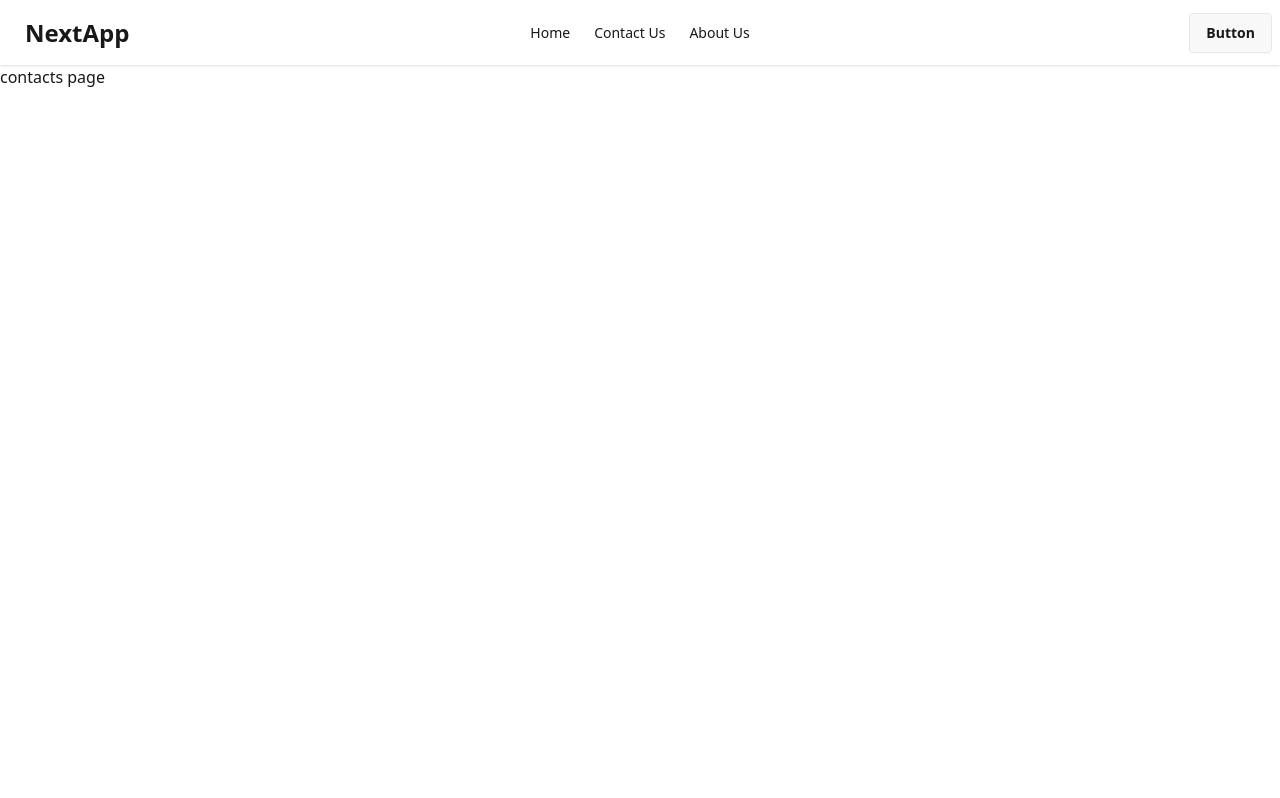
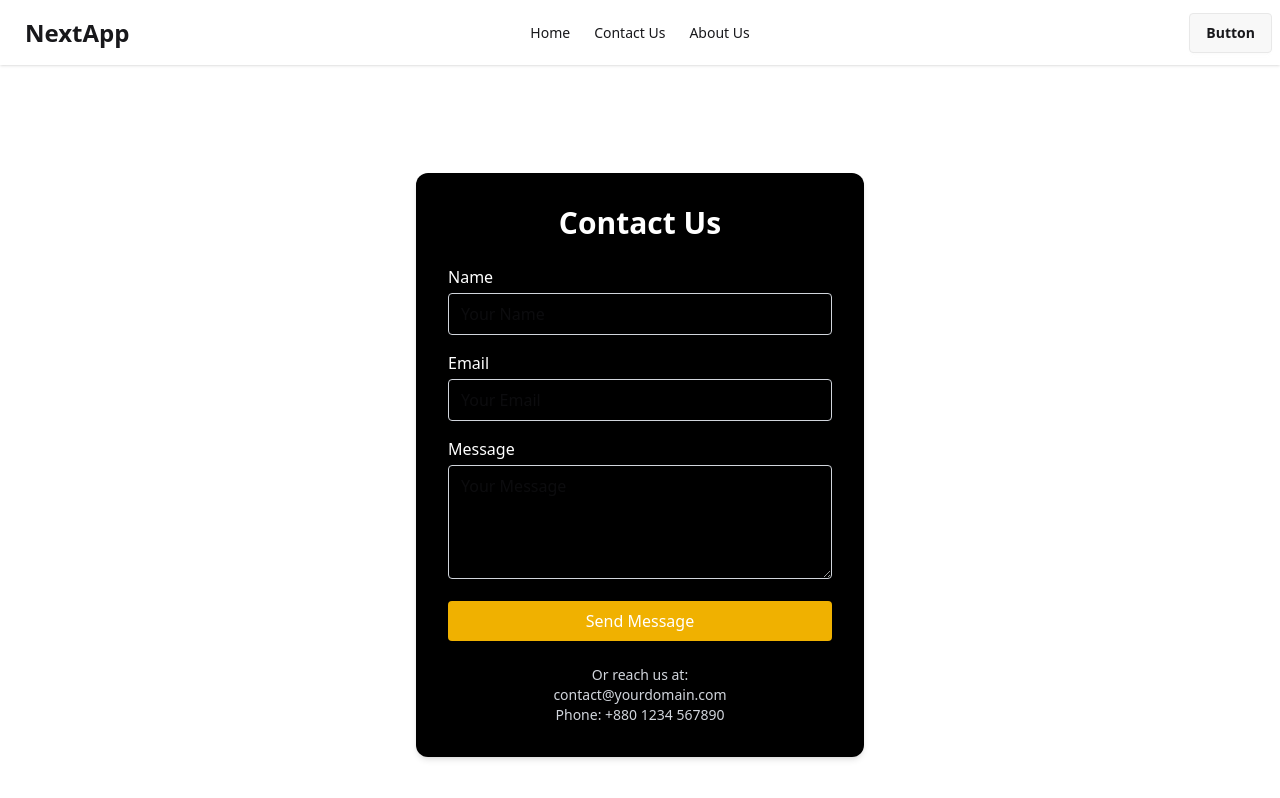
Before and after one commit to md-abu-naim/NextApp, a Next.js app: page /contacts in a window 1280 px wide. Shown: the top 798 px of the page. Built offline with nearby package versions, Linux system fonts and the light colour scheme.

Commit message:
contact page

```diff
--- a/src/app/contacts/page.jsx
+++ b/src/app/contacts/page.jsx
@@ -2,9 +2,52 @@ import React from 'react';
 
 const Contacts = () => {
     return (
-        <div>
-            contacts page
+        <div className="min-h-screen  flex items-center justify-center p-4">
+      <div className="bg-black rounded-xl shadow-md p-8 w-full max-w-md">
+        <h1 className="text-3xl font-bold mb-6 text-center text-white">
+          Contact Us
+        </h1>
+
+        <div className="space-y-4">
+          <div>
+            <label className="block mb-1 font-medium text-white">Name</label>
+            <input
+              type="text"
+              placeholder="Your Name"
+              className="w-full border border-gray-300 rounded px-3 py-2 focus:outline-none focus:ring-2 focus:ring-yellow-500"
+            />
+          </div>
+
+          <div>
+            <label className="block mb-1 font-medium text-white">Email</label>
+            <input
+              type="email"
+              placeholder="Your Email"
+              className="w-full border border-gray-300 rounded px-3 py-2 focus:outline-none focus:ring-2 focus:ring-yellow-500"
+            />
+          </div>
+
+          <div>
+            <label className="block mb-1 font-medium text-white">Message</label>
+            <textarea
+              placeholder="Your Message"
+              rows="4"
+              className="w-full border border-gray-300 rounded px-3 py-2 focus:outline-none focus:ring-2 focus:ring-yellow-500"
+            ></textarea>
+          </div>
+
+          <button className="w-full bg-yellow-500 text-white font-medium py-2 rounded hover:bg-yellow-600 transition-colors">
+            Send Message
+          </button>
         </div>
+
+        <div className="mt-6 text-center text-gray-300 text-sm">
+          Or reach us at: <br />
+          <span className="font-medium">contact@yourdomain.com</span> <br />
+          Phone: <span className="font-medium">+880 1234 567890</span>
+        </div>
+      </div>
+    </div>
     );
 };
 
```
